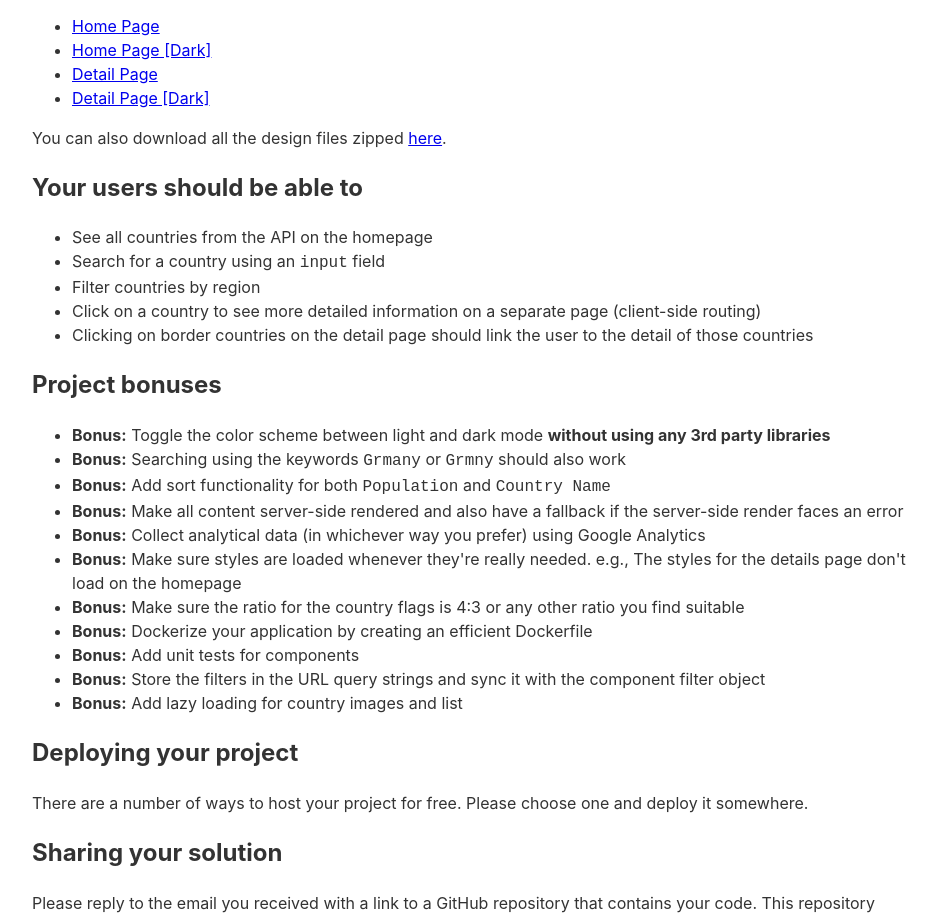
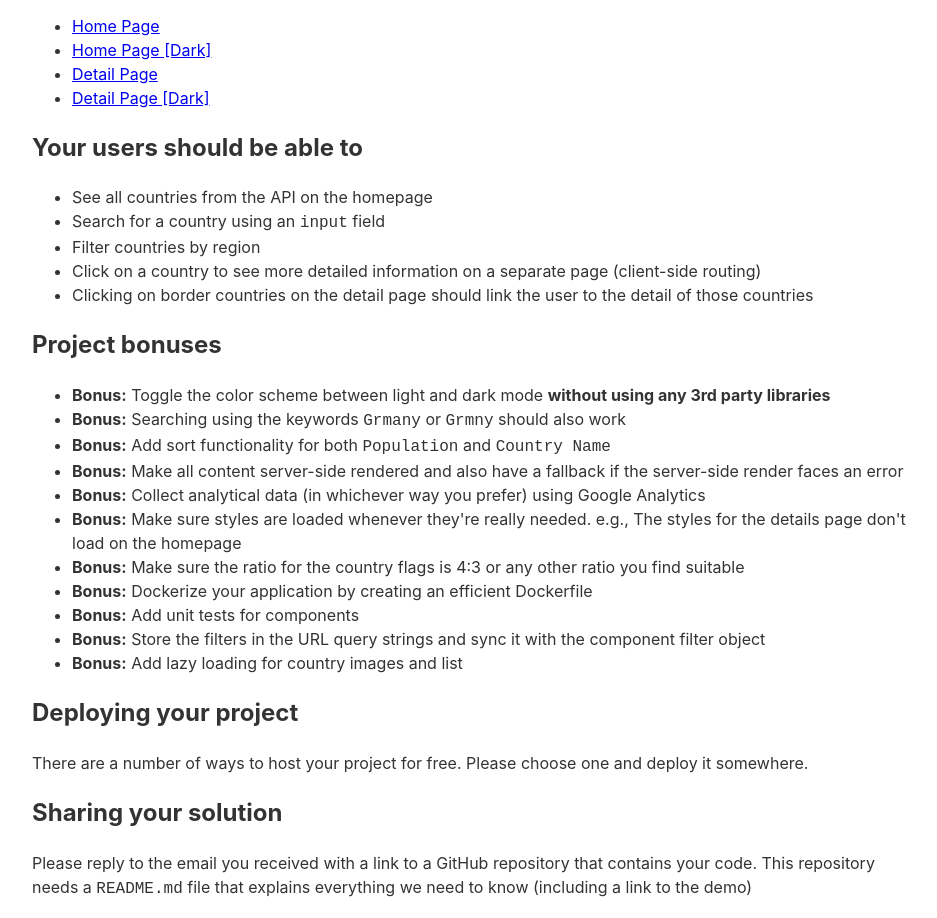
Before and after one commit to greatmr/jahan-countries, a Vue app: page / in a window 1280 px wide. Shown: the part 1620-2538 px from the top of the page, without its empty margins (163-1100 px from the left). Built offline with nearby package versions, Linux system fonts and the light colour scheme.

Commit message:
refactor(core): remove download link for design zip files

```diff
--- a/src/App.vue
+++ b/src/App.vue
@@ -77,10 +77,6 @@
         <a href="/designs/desktop-design-detail-dark.jpg">Detail Page [Dark]</a>
       </li>
     </ul>
-    <p>
-      You can also download all the design files zipped
-      <a href="/designs.zip">here</a>.
-    </p>
     <h2 id="your-users-should-be-able-to">Your users should be able to</h2>
     <ul>
       <li>See all countries from the API on the homepage</li>
```
